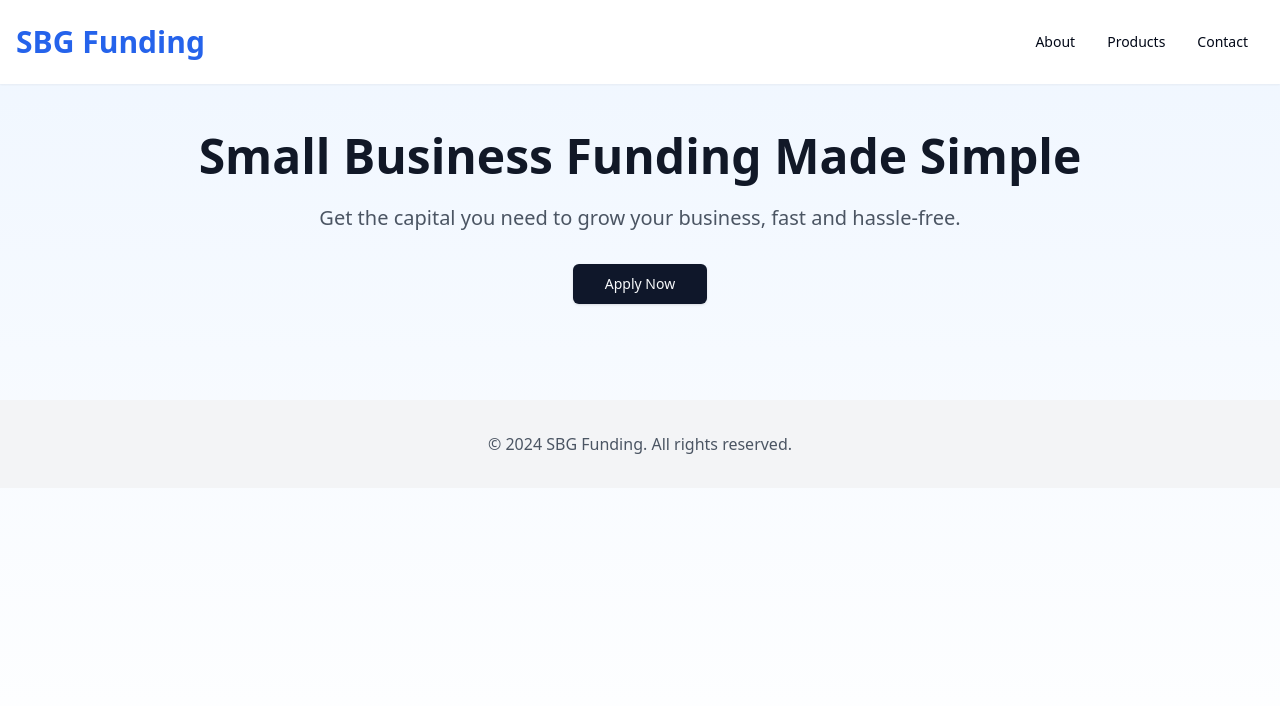
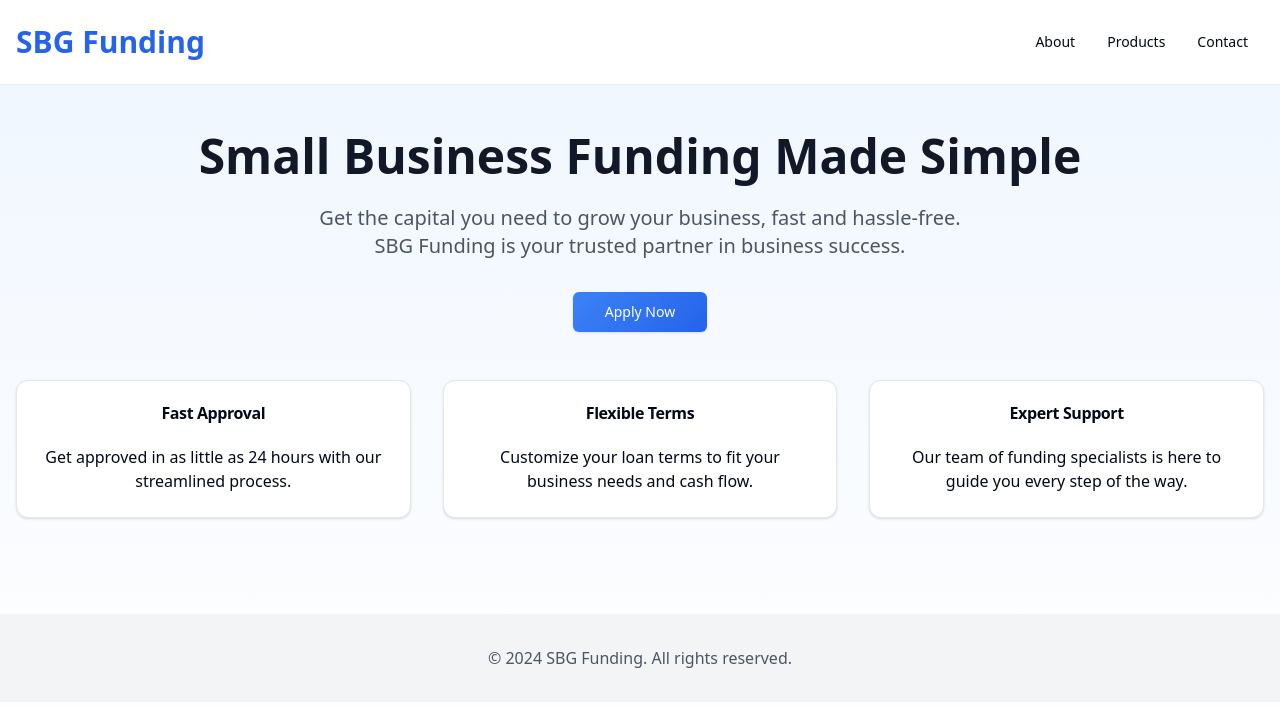
Before and after one commit to ebrown-ops/landing-2, a Next.js app: page / in a window 1280 px wide. Shown: the top 706 px of the page. Built offline with nearby package versions, Linux system fonts and the light colour scheme.

Commit message:
SOFTGEN MAGIC

```diff
--- a/src/components/ApplicationForm.jsx
+++ b/src/components/ApplicationForm.jsx
@@ -2,9 +2,11 @@
 import { useForm } from 'react-hook-form';
 import { zodResolver } from '@hookform/resolvers/zod';
 import * as z from 'zod';
+import { motion } from 'framer-motion';
 import { Button } from "@/components/ui/button";
 import { Form } from "@/components/ui/form";
 import { Separator } from "@/components/ui/separator";
+import { useToast } from "@/components/ui/use-toast";
 import PersonalInfoStep from './steps/PersonalInfoStep';
 import BusinessInfoStep from './steps/BusinessInfoStep';
 import LoanInfoStep from './steps/LoanInfoStep';
@@ -12,25 +14,22 @@
 const steps = ['Personal Information', 'Business Information', 'Loan Details'];
 
 const schema = z.object({
-  // Personal Info
   firstName: z.string().min(2, 'First name is required'),
   lastName: z.string().min(2, 'Last name is required'),
   email: z.string().email('Invalid email address'),
   phone: z.string().min(10, 'Phone number is required'),
-
-  // Business Info
   businessName: z.string().min(2, 'Business name is required'),
   businessType: z.string().min(2, 'Business type is required'),
   annualRevenue: z.string().min(1, 'Annual revenue is required'),
   yearsInBusiness: z.number().min(0, 'Years in business is required'),
-
-  // Loan Info
   loanAmount: z.number().min(1000, 'Loan amount must be at least $1,000'),
   loanPurpose: z.string().min(2, 'Loan purpose is required'),
 });
 
 export default function ApplicationForm() {
   const [currentStep, setCurrentStep] = useState(0);
+  const [isSubmitting, setIsSubmitting] = useState(false);
+  const { toast } = useToast();
 
   const form = useForm({
     resolver: zodResolver(schema),
@@ -48,14 +47,32 @@
     },
   });
 
-  const onSubmit = (data) => {
-    console.log(data);
-    // Here you would typically send the data to your backend
-    alert('Application submitted successfully!');
+  const onSubmit = async (data) => {
+    setIsSubmitting(true);
+    try {
+      // Simulating API call
+      await new Promise(resolve => setTimeout(resolve, 2000));
+      console.log(data);
+      toast({
+        title: "Application Submitted",
+        description: "We've received your application and will be in touch soon.",
+      });
+    } catch (error) {
+      toast({
+        title: "Submission Error",
+        description: "There was a problem submitting your application. Please try again.",
+        variant: "destructive",
+      });
+    } finally {
+      setIsSubmitting(false);
+    }
   };
 
   const nextStep = () => {
-    setCurrentStep((prev) => Math.min(prev + 1, steps.length - 1));
+    form.trigger();
+    if (form.formState.isValid) {
+      setCurrentStep((prev) => Math.min(prev + 1, steps.length - 1));
+    }
   };
 
   const prevStep = () => {
@@ -68,22 +85,32 @@
         <div className="flex justify-between mb-8">
           {steps.map((step, index) => (
             <div key={step} className="flex items-center">
-              <div
+              <motion.div
+                initial={{ scale: 0.8 }}
+                animate={{ scale: index <= currentStep ? 1 : 0.8 }}
                 className={`w-8 h-8 rounded-full flex items-center justify-center ${
                   index <= currentStep ? 'bg-blue-600 text-white' : 'bg-gray-200 text-gray-600'
                 }`}
               >
                 {index + 1}
-              </div>
-              <span className="ml-2 text-sm font-medium">{step}</span>
-              {index < steps.length - 1 && <Separator className="w-12 mx-2" />}
+              </motion.div>
+              <span className="ml-2 text-sm font-medium hidden md:inline">{step}</span>
+              {index < steps.length - 1 && <Separator className="w-12 mx-2 hidden md:block" />}
             </div>
           ))}
         </div>
 
-        {currentStep === 0 && <PersonalInfoStep form={form} />}
-        {currentStep === 1 && <BusinessInfoStep form={form} />}
-        {currentStep === 2 && <LoanInfoStep form={form} />}
+        <motion.div
+          key={currentStep}
+          initial={{ opacity: 0, x: 20 }}
+          animate={{ opacity: 1, x: 0 }}
+          exit={{ opacity: 0, x: -20 }}
+          transition={{ duration: 0.3 }}
+        >
+          {currentStep === 0 && <PersonalInfoStep form={form} />}
+          {currentStep === 1 && <BusinessInfoStep form={form} />}
+          {currentStep === 2 && <LoanInfoStep form={form} />}
+        </motion.div>
 
         <div className="flex justify-between mt-8">
           <Button type="button" onClick={prevStep} disabled={currentStep === 0}>
@@ -94,7 +121,9 @@
               Next
             </Button>
           ) : (
-            <Button type="submit">Submit Application</Button>
+            <Button type="submit" disabled={isSubmitting}>
+              {isSubmitting ? "Submitting..." : "Submit Application"}
+            </Button>
           )}
         </div>
       </form>
--- a/src/pages/index.js
+++ b/src/pages/index.js
@@ -1,4 +1,5 @@
 import { useState } from 'react';
+import { motion } from 'framer-motion';
 import { Button } from "@/components/ui/button";
 import { Card, CardContent, CardDescription, CardHeader, CardTitle } from "@/components/ui/card";
 import ApplicationForm from '@/components/ApplicationForm';
@@ -11,22 +12,59 @@
       <header className="bg-white shadow-sm">
         <div className="container mx-auto px-4 py-6 flex justify-between items-center">
           <h1 className="text-3xl font-bold text-blue-600">SBG Funding</h1>
-          <nav>
+          <nav className="hidden md:block">
             <Button variant="ghost">About</Button>
             <Button variant="ghost">Products</Button>
             <Button variant="ghost">Contact</Button>
           </nav>
+          <Button variant="outline" className="md:hidden">Menu</Button>
         </div>
       </header>
 
       <main className="container mx-auto px-4 py-12">
         {!showApplication ? (
-          <div className="text-center">
-            <h2 className="text-5xl font-bold text-gray-900 mb-6">Small Business Funding Made Simple</h2>
-            <p className="text-xl text-gray-600 mb-8">Get the capital you need to grow your business, fast and hassle-free.</p>
-            <Button size="lg" onClick={() => setShowApplication(true)}>Apply Now</Button>
+          <motion.div
+            initial={{ opacity: 0, y: 20 }}
+            animate={{ opacity: 1, y: 0 }}
+            transition={{ duration: 0.5 }}
+            className="text-center"
+          >
+            <h2 className="text-4xl md:text-5xl font-bold text-gray-900 mb-6">Small Business Funding Made Simple</h2>
+            <p className="text-xl text-gray-600 mb-8 max-w-2xl mx-auto">Get the capital you need to grow your business, fast and hassle-free. SBG Funding is your trusted partner in business success.</p>
+            <Button size="lg" onClick={() => setShowApplication(true)} className="gradient-bg text-white">Apply Now</Button>
+            <div className="mt-12 grid md:grid-cols-3 gap-8">
+              <Card>
+                <CardHeader>
+                  <CardTitle>Fast Approval</CardTitle>
+                </CardHeader>
+                <CardContent>
+                  <p>Get approved in as little as 24 hours with our streamlined process.</p>
+                </CardContent>
+              </Card>
+              <Card>
+                <CardHeader>
+                  <CardTitle>Flexible Terms</CardTitle>
+                </CardHeader>
+                <CardContent>
+                  <p>Customize your loan terms to fit your business needs and cash flow.</p>
+                </CardContent>
+              </Card>
+              <Card>
+                <CardHeader>
+                  <CardTitle>Expert Support</CardTitle>
+                </CardHeader>
+                <CardContent>
+                  <p>Our team of funding specialists is here to guide you every step of the way.</p>
+                </CardContent>
+              </Card>
             </div>
+          </motion.div>
         ) : (
+          <motion.div
+            initial={{ opacity: 0, scale: 0.95 }}
+            animate={{ opacity: 1, scale: 1 }}
+            transition={{ duration: 0.3 }}
+          >
             <Card className="w-full max-w-4xl mx-auto">
               <CardHeader>
                 <CardTitle>Business Loan Application</CardTitle>
@@ -36,6 +74,7 @@
                 <ApplicationForm />
               </CardContent>
             </Card>
+          </motion.div>
         )}
       </main>
 
--- a/src/styles/globals.css
+++ b/src/styles/globals.css
@@ -4,7 +4,7 @@
 
 @layer base {
   :root {
-      --background: 0 0% 100%;
+    --background: 210 40% 98%;
     --foreground: 222.2 84% 4.9%;
 
     --card: 0 0% 100%;
@@ -13,7 +13,7 @@
     --popover: 0 0% 100%;
     --popover-foreground: 222.2 84% 4.9%;
 
-      --primary: 222.2 47.4% 11.2%;
+    --primary: 221 83% 53%;
     --primary-foreground: 210 40% 98%;
 
     --secondary: 210 40% 96.1%;
@@ -30,7 +30,7 @@
 
     --border: 214.3 31.8% 91.4%;
     --input: 214.3 31.8% 91.4%;
-      --ring: 222.2 84% 4.9%;
+    --ring: 221 83% 53%;
 
     --radius: 0.5rem;
   }
@@ -45,7 +45,7 @@
     --popover: 222.2 84% 4.9%;
     --popover-foreground: 210 40% 98%;
 
-      --primary: 210 40% 98%;
+    --primary: 217.2 91.2% 59.8%;
     --primary-foreground: 222.2 47.4% 11.2%;
 
     --secondary: 217.2 32.6% 17.5%;
@@ -62,7 +62,7 @@
 
     --border: 217.2 32.6% 17.5%;
     --input: 217.2 32.6% 17.5%;
-      --ring: 212.7 26.8% 83.9%;
+    --ring: 224.3 76.3% 48%;
   }
 }
 
@@ -74,3 +74,7 @@
     @apply bg-background text-foreground;
   }
 }
+
+.gradient-bg {
+  background: linear-gradient(135deg, #3b82f6 0%, #2563eb 100%);
+}
```
Lines whose indentation alone changed are shown as unchanged.
